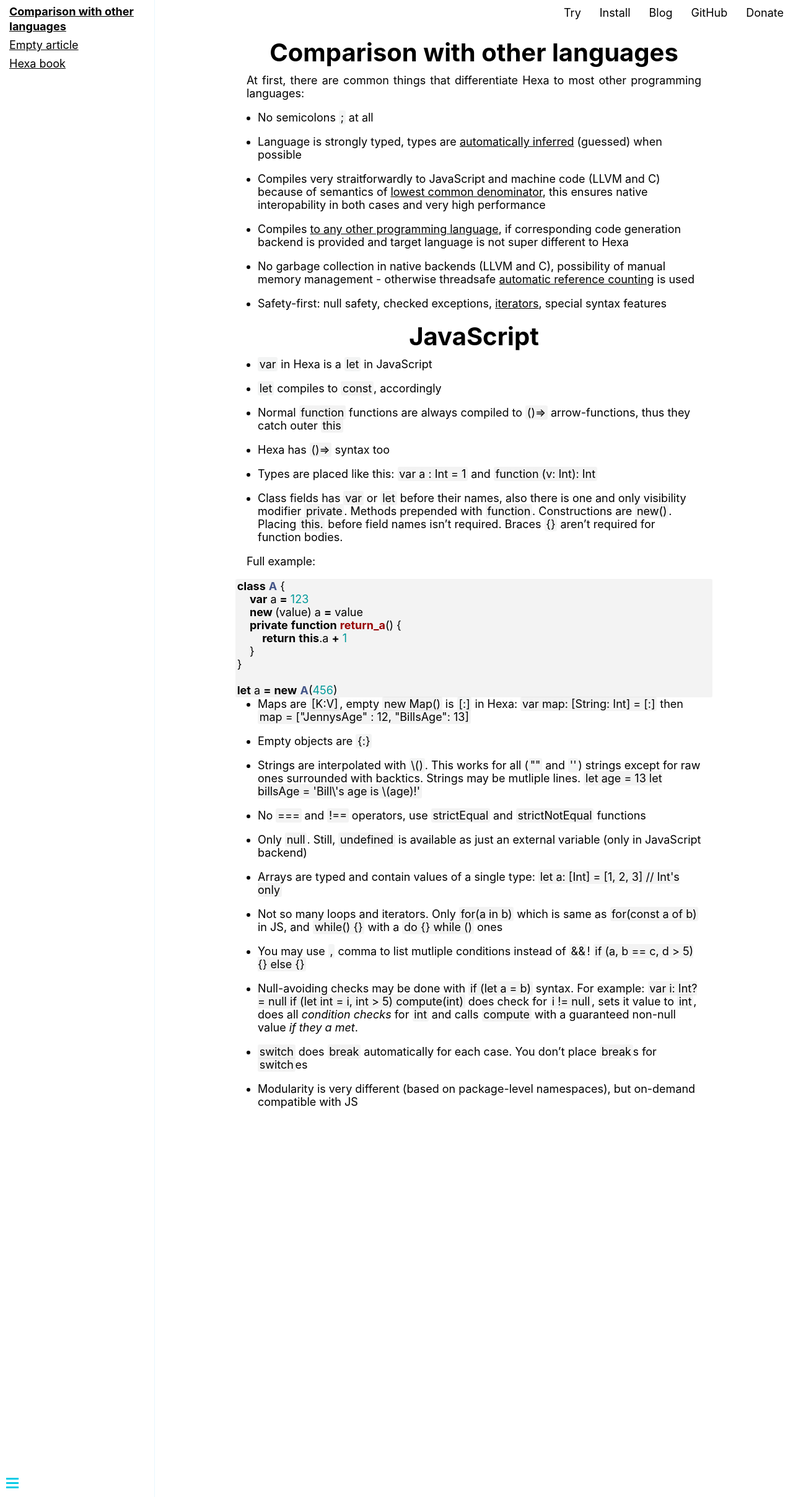
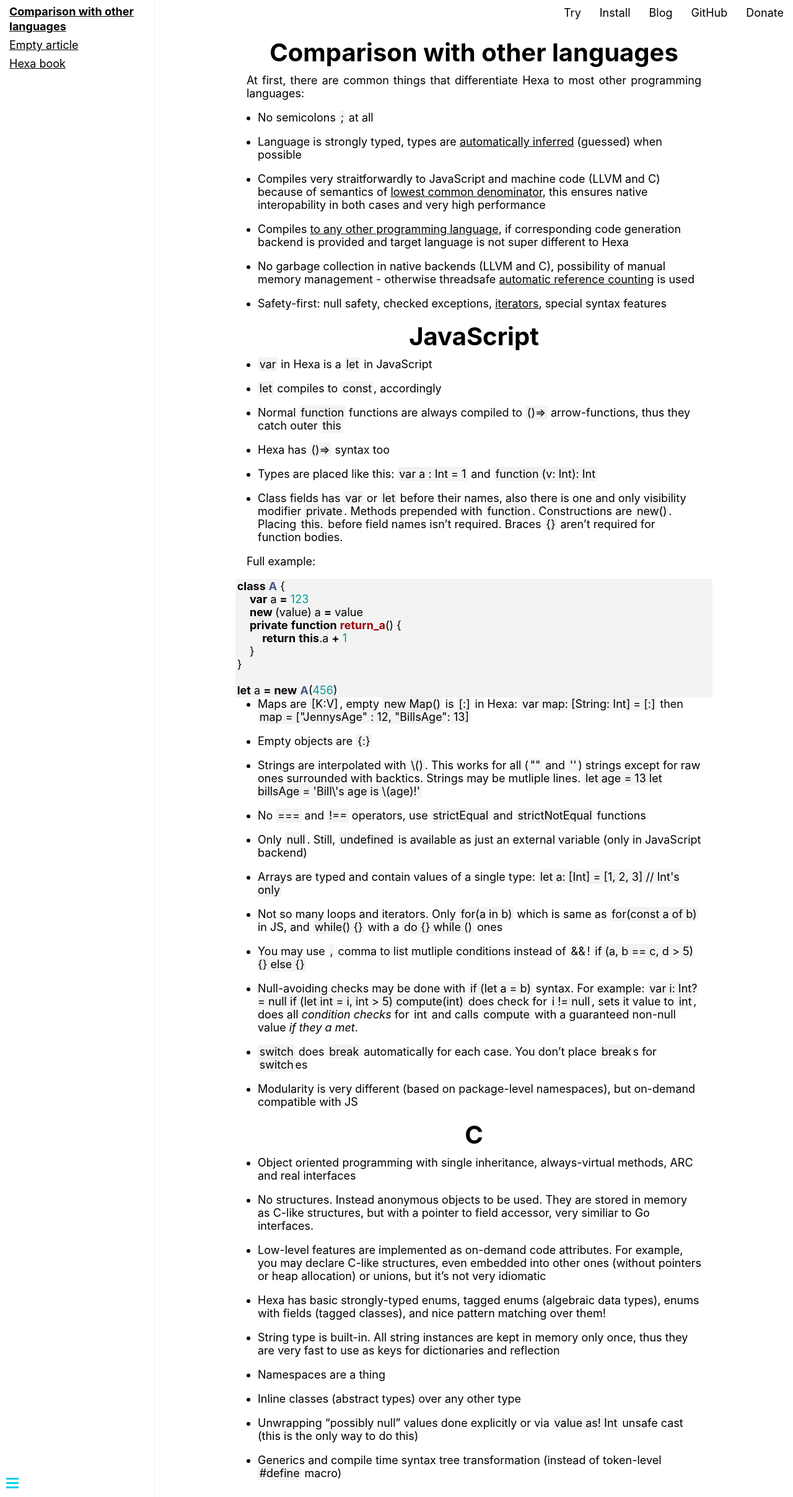
Before and after one commit to hexalang/hexalang.github.io, a Jekyll site: the page built from _book/Comparison.md, in a window 1280 px wide. Shown: the whole page at 62% size. Built offline with Jekyll 4.4.1, drawn with Linux system fonts in a browser that asks for light colours.

Commit message:
Update Comparison.md
C language

```diff
--- a/_book/Comparison.md
+++ b/_book/Comparison.md
@@ -55,3 +55,18 @@
 all *condition checks* for `int` and calls `compute` with a guaranteed non-null value *if they a met*.
 - `switch` does `break` automatically for each case. You don't place `break`s for `switch`es
 - Modularity is very different (based on package-level namespaces), but on-demand compatible with JS
+
+## C
+
+- Object oriented programming with single inheritance, always-virtual methods, ARC and real interfaces
+- No structures. Instead anonymous objects to be used. They are stored in memory as C-like structures, but with a pointer
+to field accessor, very similiar to Go interfaces.
+- Low-level features are implemented as on-demand code attributes. For example, you may declare C-like structures, even embedded into
+other ones (without pointers or heap allocation) or unions, but it's not very idiomatic
+- Hexa has basic strongly-typed enums, tagged enums (algebraic data types), enums with fields (tagged classes), and nice pattern matching over them!
+- String type is built-in. All string instances are kept in memory only once, thus they are very fast to use as keys for dictionaries
+and reflection
+- Namespaces are a thing
+- Inline classes (abstract types) over any other type
+- Unwrapping "possibly null" values done explicitly or via `value as! Int` unsafe cast (this is the only way to do this)
+- Generics and compile time syntax tree transformation (instead of token-level `#define` macro)
```
